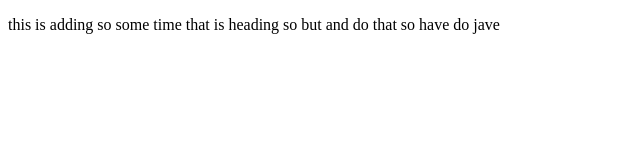
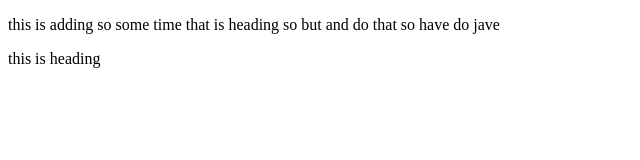
Before and after one commit to vinod73950/aswini, a plain HTML site: page footer.html in a window 1280 px wide. Shown: the full height of the page, 0-640 px from the left. Drawn offline with Linux system fonts and the light colour scheme.

Commit message:
Update footer.html

```diff
--- a/footer.html
+++ b/footer.html
@@ -7,6 +7,7 @@
 </head>
 <body>
     <p>this is adding so some time that is heading so but and do that so have do jave</p>
+    <p>this is heading</p>
 
 </body>
 </html>
```
